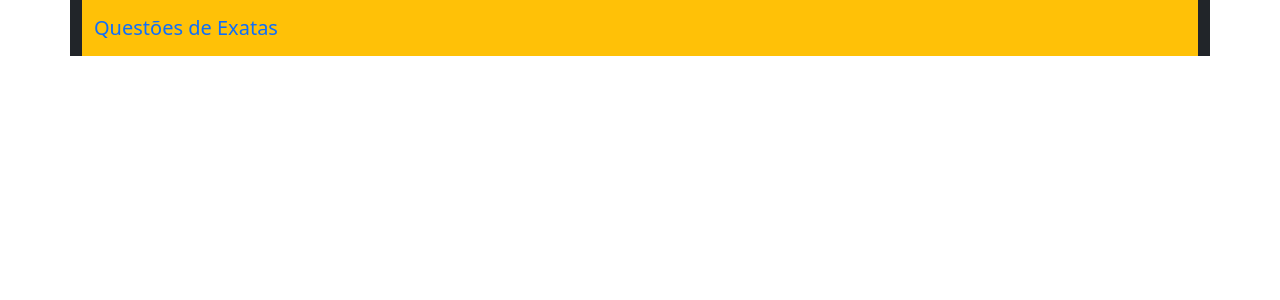
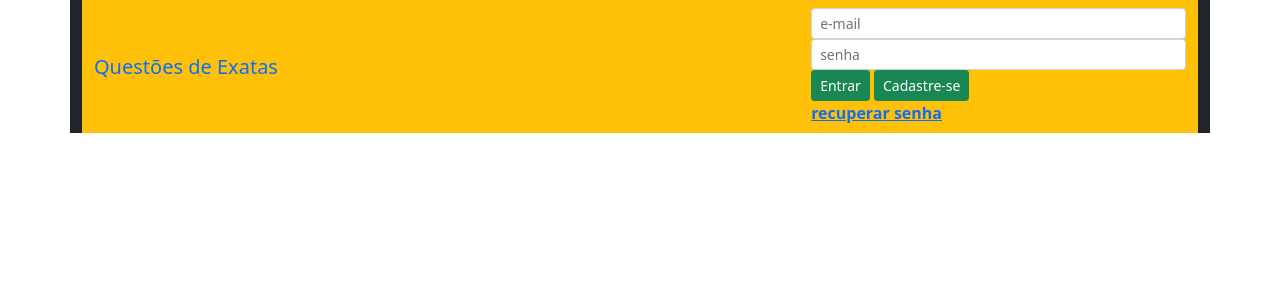
Before and after one commit to abnersant10/questoes-de-exatas, a Django app: page / in a window 1280 px wide. Shown: the top 300 px of the page. Run offline with Django 4.2, Linux system fonts and the light colour scheme.

Commit message:
Pagina de navegação 2
Posicionando os elementos da página de navegação, em seguida definir a paleta de cores

```diff
--- a/core/templates/home.html
+++ b/core/templates/home.html
@@ -1,20 +1,37 @@
 <!DOCTYPE html>
 <html lang="pt-br">
   <head>
+    <script src="https://ajax.googleapis.com/ajax/libs/jquery/3.6.0/jquery.min.js"></script>
     <link href="https://cdn.jsdelivr.net/npm/bootstrap@5.0.2/dist/css/bootstrap.min.css" rel="stylesheet" integrity="sha384-EVSTQN3/azprG1Anm3QDgpJLIm9Nao0Yz1ztcQTwFspd3yD65VohhpuuCOmLASjC" crossorigin="anonymous">
     <script src="https://cdn.jsdelivr.net/npm/bootstrap@5.0.2/dist/js/bootstrap.bundle.min.js" integrity="sha384-MrcW6ZMFYlzcLA8Nl+NtUVF0sA7MsXsP1UyJoMp4YLEuNSfAP+JcXn/tWtIaxVXM" crossorigin="anonymous"></script>
     <script src="https://cdn.jsdelivr.net/npm/@popperjs/core@2.9.2/dist/umd/popper.min.js" integrity="sha384-IQsoLXl5PILFhosVNubq5LC7Qb9DXgDA9i+tQ8Zj3iwWAwPtgFTxbJ8NT4GN1R8p" crossorigin="anonymous"></script>
     <script src="https://cdn.jsdelivr.net/npm/bootstrap@5.0.2/dist/js/bootstrap.min.js" integrity="sha384-cVKIPhGWiC2Al4u+LWgxfKTRIcfu0JTxR+EQDz/bgldoEyl4H0zUF0QKbrJ0EcQF" crossorigin="anonymous"></script>
     <title>Questoes de Exatas</title>
     <meta charset="utf-8">
+
+    <script>
+        $(document).ready(function(){
+          $('[data-toggle="tooltip"]').tooltip();
+        });
+    </script>
+
   </head>
   <body>
     <div class="container bg-dark">
         <nav class="navbar navbar-expand-lg bg-warning">
             <div class="container-fluid">
               <a class="navbar-brand" href="#">Questões de Exatas</a>
-                <span class="navbar-toggler-icon"></span>
-              </button>
+              <div class="row" >
+                <div class="">
+                    <input class="form-control form-control-sm" type="text" placeholder="e-mail">
+                    <input class="form-control form-control-sm" type="password" placeholder="senha">
+                    <button type="button" class="btn btn-success btn-sm">Entrar</button>
+                    <button type="button" class="btn btn-success btn-sm">Cadastre-se</button>
+                </div>
+                <div>
+
+                    <a href="#" class="alert-link">recuperar senha</a>
+                </div>
             </div>
           </nav>
     </div>
```
